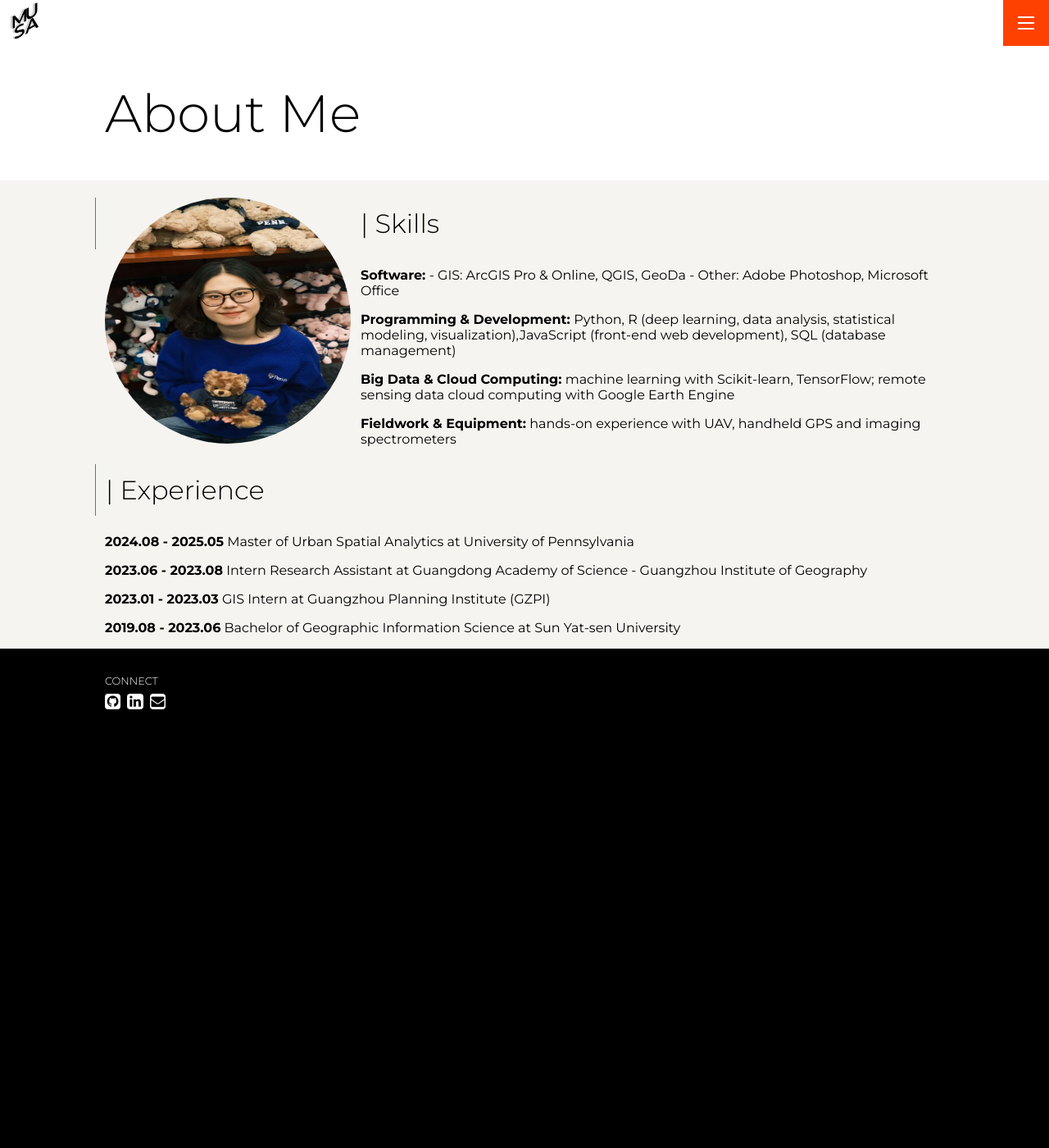
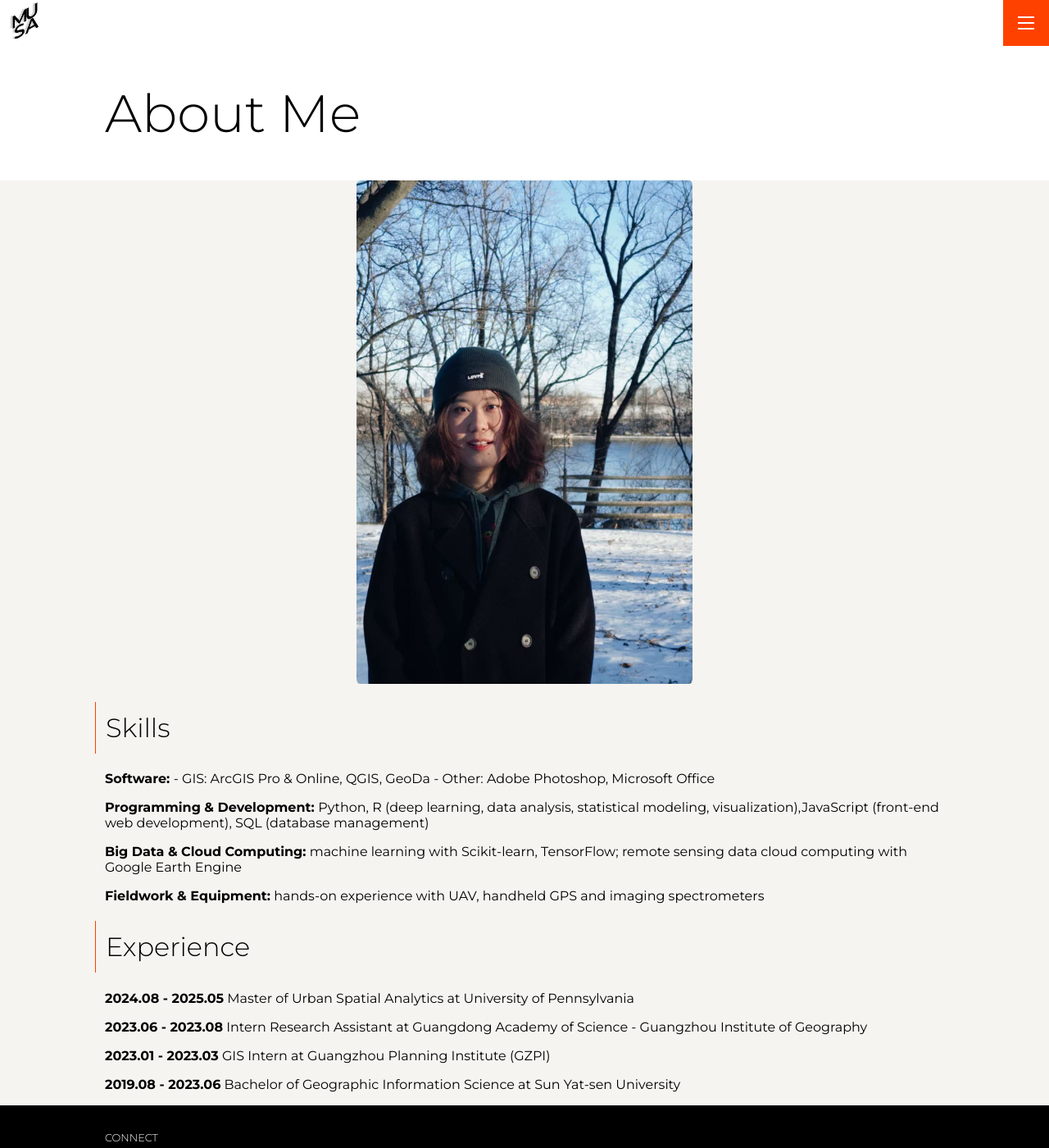
Before and after one commit to Jasmine-404/myportfolio, a Jekyll site: the page built from pages/about.md, in a window 1280 px wide and 1400 px high. Shown: the whole window at 82% size. Built offline with Jekyll 4.4.1, drawn with Linux system fonts in a browser that asks for light colours.

Commit message:
fix headshot

```diff
--- a/_sass/musa-website-mimic.scss
+++ b/_sass/musa-website-mimic.scss
@@ -270,10 +270,10 @@ h2::after {
 .headshot {
   display: block;
   margin: 0 auto;
-  width: 100%;
-  max-width: 300px;
-  max-height: 300px;
-  border-radius: 50%;
+  width: 40%;
+  //max-width: 300px;
+  //max-height: 300px;
+  border-radius: 1%;
 }
 
 /* Project list on the home page */
@@ -294,18 +294,19 @@ h2::after {
   //overflow: hidden; /* 裁剪多余部分 */
 }
 
+.project-thumbnail {
+  width: 100%;
+  height: 100%; /* 确保图片的高度填满容器 */
+  object-fit: fill;
+}
+
+
 .project-thumbnail-wrapper-cartography{
   position: relative;
   display: block;
   width: 100%; /* 容器宽度 */
   height: 300px; /* 固定高度，调整为你需要的尺寸 */
   overflow: hidden;
-}
-
-.project-thumbnail {
-  width: 100%;
-  height: 100%; /* 确保图片的高度填满容器 */
-  object-fit: fill;
 }
 
 .project-thumbnail-cartography{
@@ -419,9 +420,9 @@ post-container img {
   }
 
   .headshot {
-    float: left;
-    margin-right: var(--spacing);
-    margin-bottom: var(--spacing);
+    float: none;
+    //margin-right: var(--spacing);
+    //margin-bottom: var(--spacing);
   }
 }
 
--- a/pages/about.md
+++ b/pages/about.md
@@ -1,12 +1,12 @@
 ---
 layout: about
 title: About Me
-headshot: /assets/img/headshot1.jpg
+headshot: /assets/img/headshot2.jpg
 permalink: /about
 ---
 
 <!--This is a personal portfolio theme that I built from the ground up, using the [DevTips Starter Kit](http://devtipsstarterkit.com/) as a foundation for starting, and following closely the amazing tutorial by [Travis Neilson over at DevTips](https://www.youtube.com/watch?v=T6jKLsxbFg4&list=PL0CB3OvPhDA_STygmp3sDenx3UpdOMk7P). You can [check out the demo](lenpaul.github.io/portfolio-jekyll-theme/), and [fork the repository](https://github.com/LeNPaul/portfolio-jekyll-theme/fork), to get started.-->
-# | Skills
+# Skills
 
 <strong>Software: </strong>
     - GIS: ArcGIS Pro & Online, QGIS, GeoDa
@@ -18,7 +18,7 @@ permalink: /about
 
 <strong>Fieldwork & Equipment:</strong> hands-on experience with UAV, handheld GPS and imaging spectrometers
 
-# | Experience
+# Experience
 
 <strong>2024.08 - 2025.05</strong>  Master of Urban Spatial Analytics at University of Pennsylvania
 
```
Also changed, not shown: assets/img/headshot1.png (added), assets/img/headshot2.png (added).
